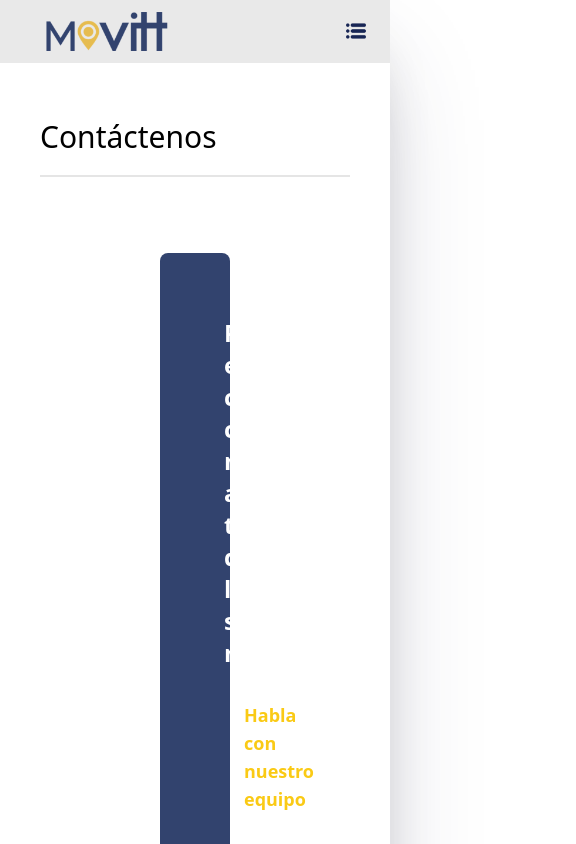
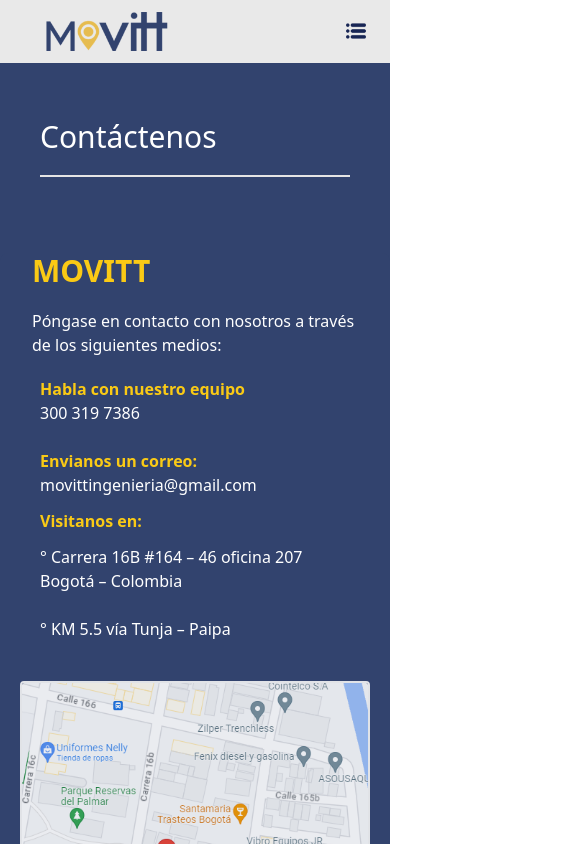
Before and after one commit to mariacardenas-1/movitt, a Next.js app: page /contactenos in a window 390 px wide. Shown: the top 844 px of the page, 576 px wide, since content can reach past the window. Built offline with nearby package versions, Linux system fonts and the light colour scheme.

Commit message:
fix mobile page contact

```diff
--- a/components/linkSection.tsx
+++ b/components/linkSection.tsx
@@ -2,7 +2,7 @@
 
 export default function LinkSection ({text='', src='/', linkText=''}) {
     return (
-        <div className="flex py-3">
+        <div className="flex flex-col md:flex-row py-3">
             <p className="font-semibold text-yellow-300 pr-2">
                 {text}
             </p>
--- a/components/textSection.tsx
+++ b/components/textSection.tsx
@@ -4,9 +4,10 @@
             <div className="text-3xl pb-5 mb-5 border-b-2 border-b-neutral-200">
                 {tittle}
             </div>
-            <p className="text-justify font-normal text-neutral-700">
-                {text}
-            </p>
+            <div className="text-justify font-normal text-neutral-700" dangerouslySetInnerHTML={{__html: text}}>
+
+            </div>
         </div>
+
     )
 }
--- a/pages/contactenos.tsx
+++ b/pages/contactenos.tsx
@@ -8,13 +8,18 @@
 export default function Contactenos () {
     return (
         <Layout>
-        <TextSection tittle={'Contáctenos'} text={''}/>
-        <div className="bg-movittBlue mx-40 rounded-lg flex flex-row">
-            <div className="text-white w-3/5 text-lg p-16">
-                <p className="font-bold text-2xl">
+            <div className="bg-movittBlue md:mb-10 h-full text-white md:bg-white md:text-black">
+                <TextSection tittle={'Contáctenos'} text={''}/>
+
+        <div className="bg-movittBlue md:mx-16 lg:mx-28 lg:p-5 rounded-lg flex flex-col lg:flex-row">
+            <div className="text-white lg:w-3/5 md:text-lg py-0 md:pt-16 lg:pt-8 p-8 lg:p-10 md:p-16">
+                <p className="font-bold pb-5 md:pb-4 text-yellow-300 md:text-center text-3xl">
+                   MOVITT
+                </p>
+                <p className="md:font-bold md:text-xl">
                     Póngase en contacto con nosotros a través de los siguientes medios:
                 </p>
-                <div className="p-5">
+                <div className="p-2 md:p-5">
                     <LinkSection text='Habla con nuestro equipo ' src="tel:%20+573003197386%20" linkText="300 319 7386"/>
                     <LinkSection text='Envianos un correo: ' src="mailto:movittingenieria@gmail.com" linkText="movittingenieria@gmail.com"/>
                     <p className="font-semibold text-yellow-300">
@@ -24,12 +29,13 @@
                     <LinkSection linkText=" ° KM 5.5 vía Tunja – Paipa"/>
                 </div>
             </div>
-            <div className="m-5 w-2/5 hover:cursor-pointer overflow-hidden ">
+            <div className="m-5 lg:flex lg:content-center lg:flex-wrap md:mx-auto md:mb-10 lg:w-2/5 md:pt-0 lg:pt-8 hover:cursor-pointer overflow-hidden ">
                 <Link target="_blank" href={'https://www.google.com/maps/place/Cra.+16b+%23164-46,+Usaqu%C3%A9n,+Bogot%C3%A1/@4.744278,-74.037962,18z/data=!4m6!3m5!1s0x8e3f8578f3d2a749:0xf674e18c752f6dc1!8m2!3d4.7441874!4d-74.0382786!16s%2Fg%2F11kbtgyzx0?hl=es-419&entry=ttu'}>
                     <Image className=' hover:scale-105 hover:opacity-100 rounded border-2 opacity-90 border-neutral-100' src={map} alt="..." />
                 </Link>
             </div>
         </div>
+        </div>
         </Layout>
     )
 }
--- a/pages/experiencia.tsx
+++ b/pages/experiencia.tsx
@@ -18,7 +18,6 @@
 import pmt2 from '../public/assets/imagesExperince/pmt2.png'
 import pmt3 from '../public/assets/imagesExperince/pmt3.jpg'
 import pmt4 from '../public/assets/imagesExperince/pmt4.jpg'
-import zima from '../public/assets/imagesExperince/zima.png'
 import dg from '../public/assets/imagesExperince/DG.png'
 import fotogrametria1 from '../public/assets/imagesExperince/fotogrametria1.jpg'
 import fotogrametria2 from '../public/assets/imagesExperince/fotogrametria2.jpg'
@@ -31,7 +30,7 @@
         2: [seguridad, seguridad2 ],
         3: [picasso, choachi, bosa, bogota ],
         4: [pmt1, pmt2, pmt3, pmt4 ],
-        5: [zima, dg, ],
+        5: [dg ],
         6: [fotogrametria1, fotogrametria2],
         7: [redMod, tres ],
     }
@@ -91,7 +90,7 @@
                         </Accordion.Panel>
                         <Accordion.Panel>
                             <Accordion.Title>
-                            Modelación con software especializado
+                            Modelación con software especializado (vissim)
                             </Accordion.Title>
                             <Accordion.Content>
                                 <Gallery imagenes={imagenes[7]}/>
--- a/pages/index.tsx
+++ b/pages/index.tsx
@@ -18,7 +18,7 @@
 export default function Index({ allPosts }: Props) {
   const heroPost = allPosts[0]
   const morePosts = allPosts.slice(1)
-  const NosotrosText = 'Somos una empresa dedicada a la aplicación de la ciencia, técnica y en general el ingenio, en beneficio de la sociedad. Como rama especifica Movitt desempeña sus labores en procesos de consultoría de modos de transporte y su infraestructura, entendidos como el conjunto de elementos que interactúan entre sí y con el entorno, para permitir un movimiento eficiente y seguro de personas y bienes. Nuestro sello de innovación corresponde a la gestión ante las entidades encargadas y responsables del ordenamiento del territorio y a la utilización de sistemas de información geográfica SIG para que nuestros clientes realicen consultas interactivas de datos espaciales que permitan tomar las mejores decisiones.'
+  const NosotrosText = 'Somos una empresa dedicada a la aplicación de la ciencia, técnica y en general el ingenio, en beneficio de la sociedad. Como rama especifica <b> MOVITT </b> desempeña sus labores en procesos de consultoría de modos de transporte y su infraestructura, entendidos como el conjunto de elementos que interactúan entre sí y con el entorno, para permitir un movimiento eficiente y seguro de personas y bienes. Nuestro sello de innovación corresponde a la gestión ante las entidades encargadas y responsables del ordenamiento del territorio y a la utilización de sistemas de información geográfica SIG para que nuestros clientes realicen consultas interactivas de datos espaciales que permitan tomar las mejores decisiones.'
   return (
     <>
       <Layout>
--- a/pages/servicios.tsx
+++ b/pages/servicios.tsx
@@ -50,6 +50,7 @@
                             >
                                 <p className="text-justify pb-10 ">
                                     Como disciplina derivada de la ingeniería de transporte, Movitt brinda asesoría y consultoría en tránsito, seguridad vial y movilidad sostenible, solucionando los impactos generados, teniendo como premisa garantizar las mejores condiciones de operación.
+
                                 </p>
                                 <Image src={transito1} alt="tránsito" className="h-28 rounded lg:h-80" />
                                 <div className="p-8">
@@ -81,6 +82,9 @@
                                         <li className='list-disc'>Diseño de Pavimentos.</li>
                                         <li className='list-disc'>Sistema de gestión de pavimentos urbanos.</li>
                                         <li className='list-disc'>Estudios de Geotecnia.</li>
+                                        <li className='list-disc'>Suministro e instalación de señales verticales.</li>
+                                        <li className='list-disc'>Demarcación vial.</li>
+                                        <li className='list-disc'>Suministro e instalación de semáforos</li>
 
                                     </ul>
                                 </div>
```
Also changed, not shown: public/assets/imagesExperince/zima.png (deleted).
